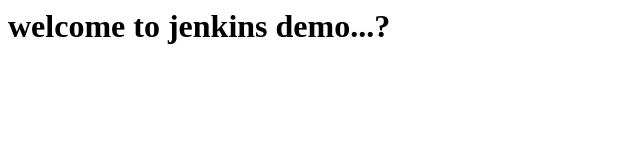
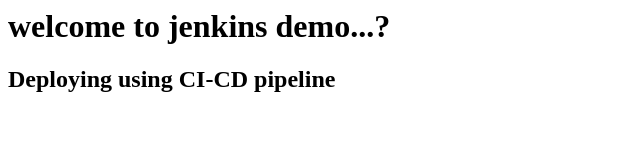
Before and after one commit to ABDULHADI110/ci-cd-test, a plain HTML site: page index.html in a window 1280 px wide. Shown: the whole page, without its empty margins (0-640 px from the left). Drawn offline with Linux system fonts and the light colour scheme.

Commit message:
Update index.html

```diff
--- a/index.html
+++ b/index.html
@@ -1 +1,2 @@
 <h1> welcome to jenkins demo...? </h1>
+<h2> Deploying using CI-CD pipeline </h2>
```
